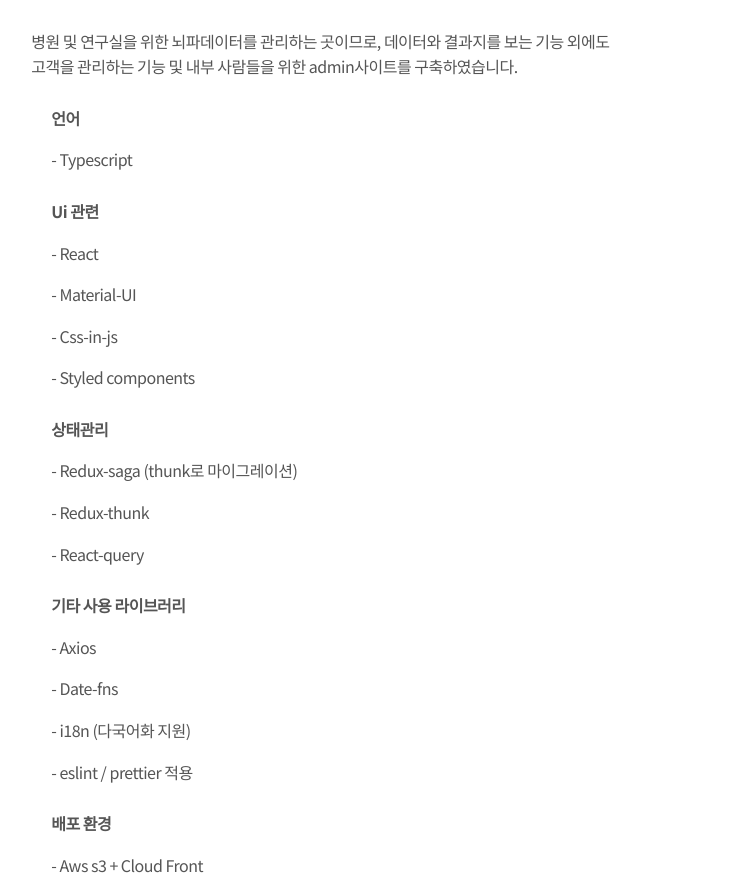
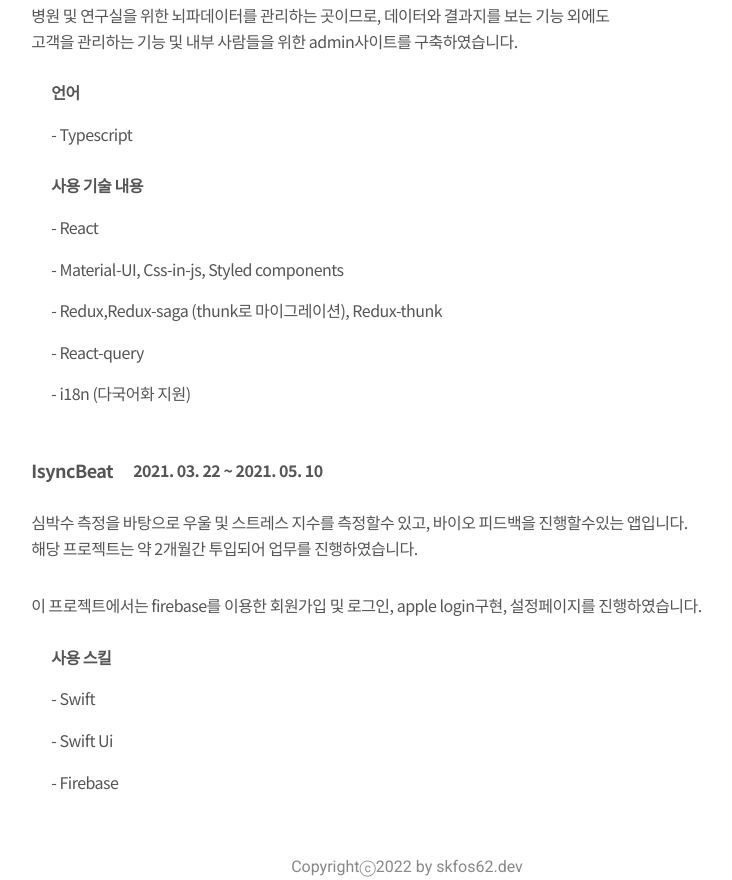
Before and after one commit to skfos62/skfos62.blog, a Gatsby site: page / in a window 1280 px wide. Shown: the part 1920-2800 px from the top of the page, without its empty margins (233-965 px from the left). Built offline with nearby package versions, Linux system fonts and the light colour scheme; Gatsby itself is replaced by a stand-in of ours.

Commit message:
project 설명 text 변경

```diff
--- a/src/pages/index.js
+++ b/src/pages/index.js
@@ -53,10 +53,9 @@
             </p>
             <p>
               서비스를 만드는것은 한사람의 노력으로 되지 않는것을 잘
-              알고있습니다. <br /> 서비스를 만드는 모두가 함께 피드백을 하며
-              발전시켜,
+              알고있습니다. <br />서비스를 만드는 모두가 함께 건설적인 피드백을 하며 발전시켜,
               <br />
-              <br /> 좋은 서비스를 개발하고 싶습니다.
+              좋은 서비스를 개발하고 싶습니다.
             </p>
           </div>
           <StaticImage
@@ -210,28 +209,12 @@
                   <p> - Typescript </p>
                 </div>
                 <div>
-                  <strong>Ui 관련</strong>
+                  <strong>사용 기술 내용</strong>
                   <p> - React </p>
-                  <p> - Material-UI </p>
-                  <p> - Css-in-js </p>
-                  <p> - Styled components </p>
-                </div>
-                <div>
-                  <strong>상태관리</strong>
-                  <p> - Redux-saga (thunk로 마이그레이션) </p>
-                  <p> - Redux-thunk </p>
+                  <p> - Material-UI, Css-in-js, Styled components</p>
+                  <p> - Redux,Redux-saga (thunk로 마이그레이션), Redux-thunk </p>
                   <p> - React-query </p>
-                </div>
-                <div>
-                  <strong>기타 사용 라이브러리</strong>
-                  <p> - Axios </p>
-                  <p> - Date-fns</p>
                   <p> - i18n (다국어화 지원) </p>
-                  <p> - eslint / prettier 적용 </p>
-                </div>
-                <div>
-                  <strong>배포 환경</strong>
-                  <p> - Aws s3 + Cloud Front </p>
                 </div>
               </div>
             </div>
```
